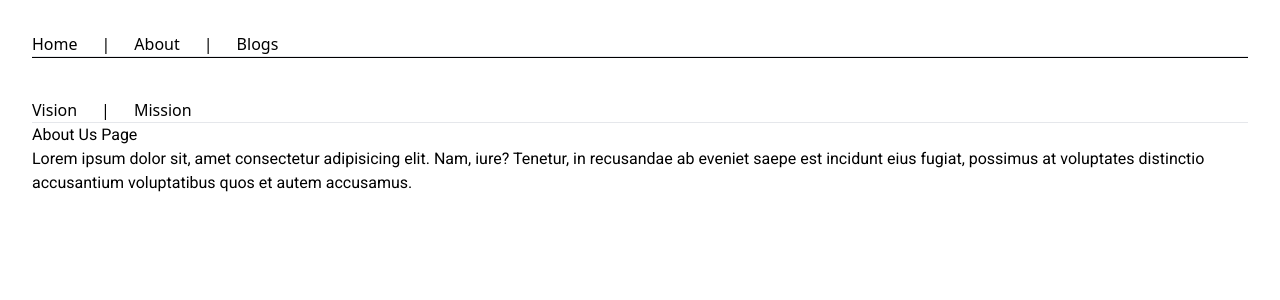
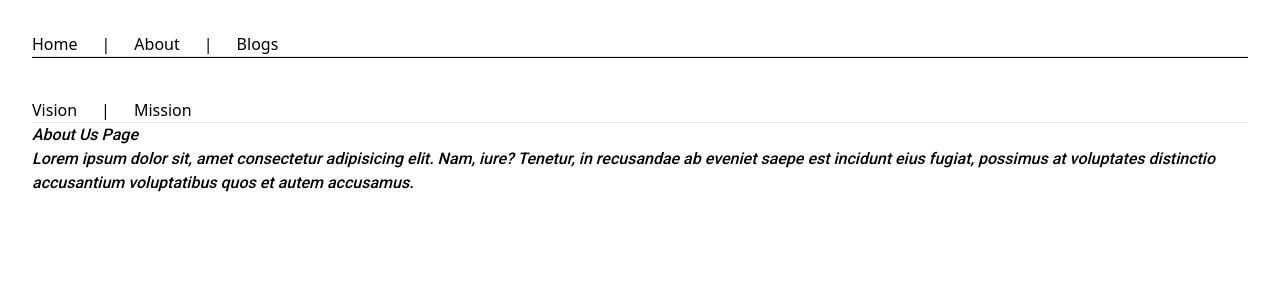
Before and after one commit to byteFarhan/Explore-NextJS, a Next.js app: page /about in a window 1280 px wide. Shown: the top 300 px of the page. Built offline with nearby package versions, Linux system fonts and the light colour scheme.

Commit message:
Learn more about google font.

```diff
--- a/app/about/layout.js
+++ b/app/about/layout.js
@@ -2,7 +2,12 @@ import { Roboto } from "next/font/google";
 import Link from "next/link";
 import React from "react";
 
-const roboto = Roboto({ weight: "400", subsets: ["latin"] });
+const roboto = Roboto({
+  weight: ["400", "500", "700"],
+  style: ["normal", "italic"],
+  subsets: ["latin"],
+  display: "swap",
+});
 
 export const metadata = {
   title: "About Us",
@@ -22,7 +27,9 @@ const AboutLayout = ({ children }) => {
         </li>
       </nav>
       <hr />
-      <div className={roboto.className}>{children}</div>
+      <div className={`${roboto.className} font-medium italic `}>
+        {children}
+      </div>
     </div>
   );
 };
```
